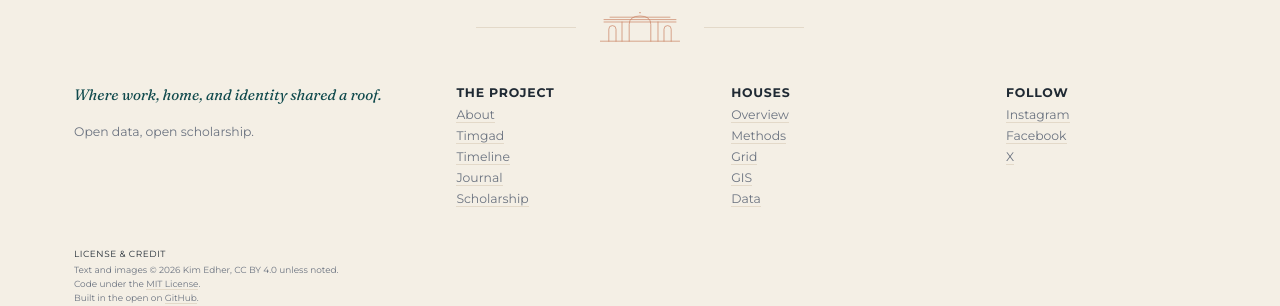
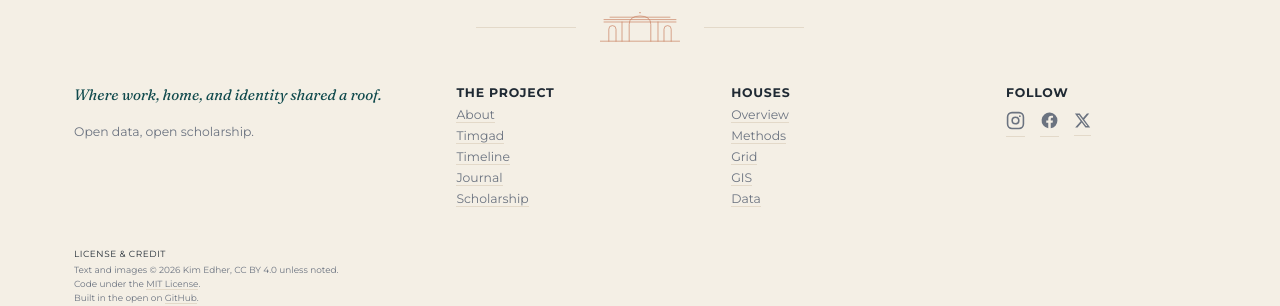
Before and after one commit to kimedher/timgadhouses, a Jekyll site: the page built from index.md, in a window 1280 px wide and 900 px high, scrolled down 1505 px. Shown: the part 555-861 px from the top of the window. Built offline with Jekyll 4.4.1, drawn with Linux system fonts in a browser that asks for light colours.

Commit message:
Use social icons in footer Follow column

```diff
--- a/_layouts/default.html
+++ b/_layouts/default.html
@@ -92,9 +92,7 @@
           </div>
           <div>
             <strong style="color: var(--text); font-size: 0.78rem; text-transform: uppercase; letter-spacing: 0.06em;">Follow</strong><br>
-            <a href="https://www.instagram.com/fieldnotesinprogress" target="_blank" rel="noopener">Instagram</a>
-            <br><a href="https://www.facebook.com/fieldnotesinprogress1" target="_blank" rel="noopener">Facebook</a>
-            <br><a href="https://x.com/fieldnotesbykim" target="_blank" rel="noopener">X</a>
+            <span style="display:inline-flex; gap:0.95rem; margin-top:0.45rem; align-items:center;"><a href="https://www.instagram.com/fieldnotesinprogress" target="_blank" rel="noopener" aria-label="Instagram"><svg viewBox="0 0 24 24" width="19" height="19" fill="none" stroke="currentColor" stroke-width="2" stroke-linecap="round" stroke-linejoin="round" aria-hidden="true"><rect x="2" y="2" width="20" height="20" rx="5.5"/><circle cx="12" cy="12" r="4.2"/><circle cx="17.5" cy="6.5" r="1.1" fill="currentColor" stroke="none"/></svg></a><a href="https://www.facebook.com/fieldnotesinprogress1" target="_blank" rel="noopener" aria-label="Facebook"><svg viewBox="0 0 24 24" width="19" height="19" fill="currentColor" aria-hidden="true"><path d="M22 12a10 10 0 1 0-11.56 9.88v-6.99H7.9V12h2.54V9.8c0-2.5 1.49-3.89 3.78-3.89 1.09 0 2.24.2 2.24.2v2.46h-1.26c-1.24 0-1.63.77-1.63 1.56V12h2.78l-.44 2.89h-2.34v6.99A10 10 0 0 0 22 12z"/></svg></a><a href="https://x.com/fieldnotesbykim" target="_blank" rel="noopener" aria-label="X"><svg viewBox="0 0 24 24" width="17" height="17" fill="currentColor" aria-hidden="true"><path d="M18.244 2.25h3.308l-7.227 8.26 8.502 11.24h-6.66l-5.214-6.817L4.99 21.75H1.68l7.73-8.835L1.254 2.25H8.08l4.713 6.231 5.45-6.231zm-1.161 17.52h1.833L7.084 4.126H5.117L17.083 19.77z"/></svg></a></span>
           </div>
           <div class="footer-credit">
             <strong>License &amp; credit</strong><br>
```
